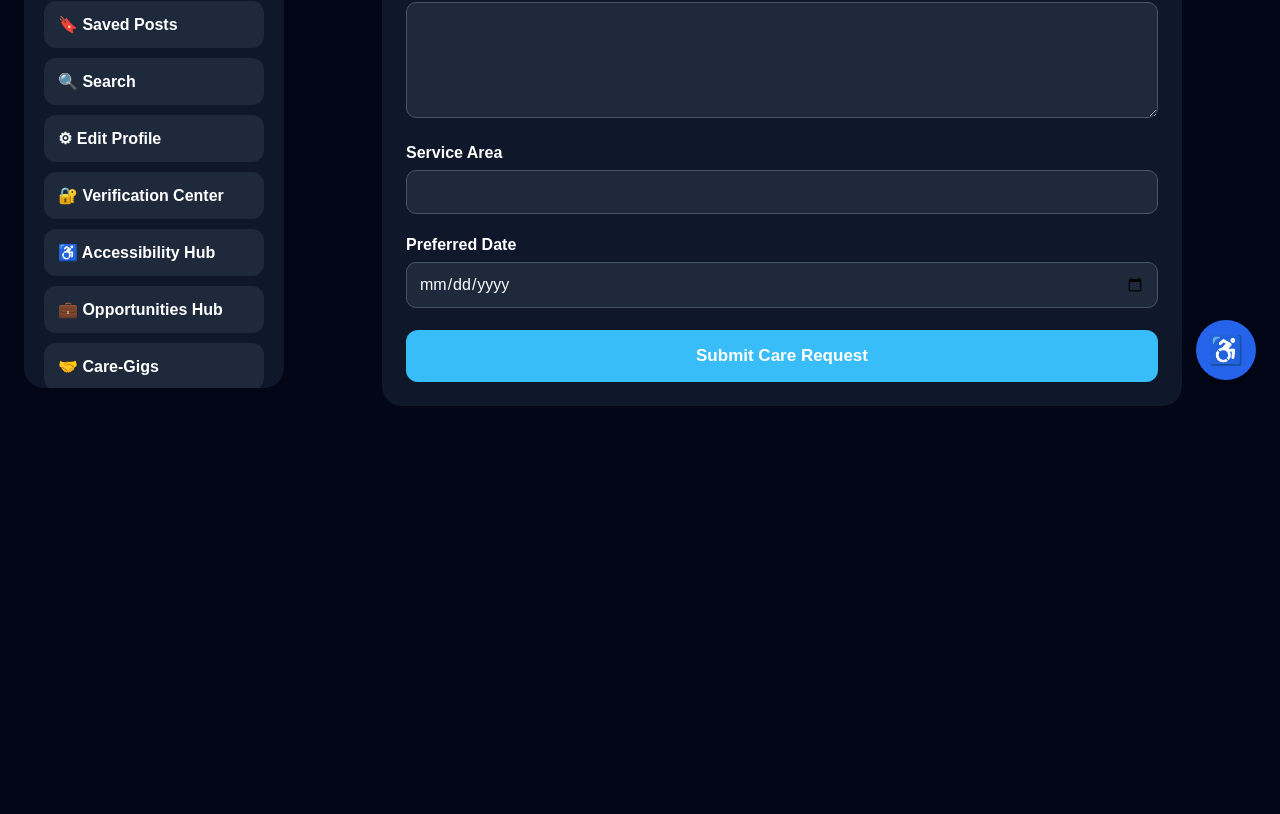
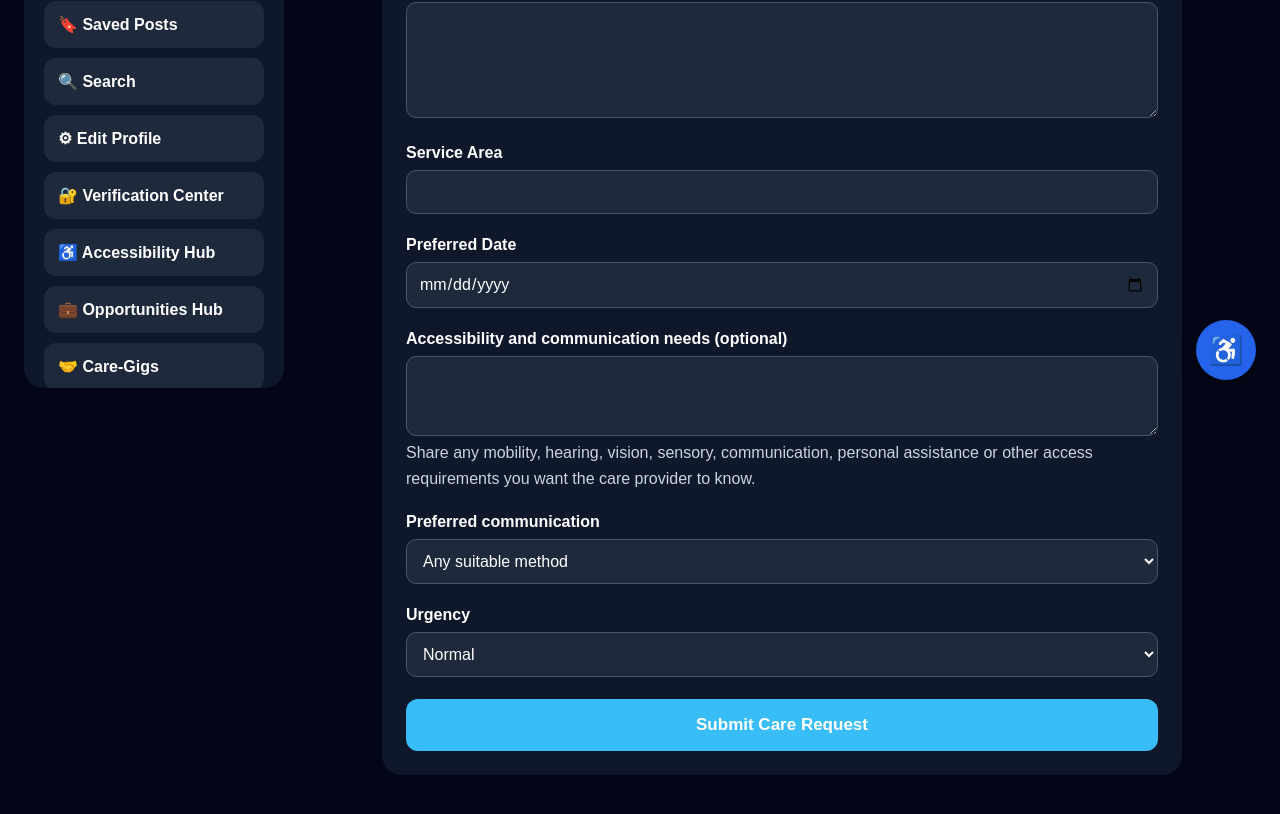
Before and after one commit to inclurah-png/inclura-web, a React (Vite) app: page /care-gigs/request in a window 1280 px wide. Shown: the part 396-1210 px from the top of the page. Before the commit the page ends 856 px from the top, so only its background shows below. Built offline with nearby package versions, Linux system fonts and the light colour scheme; no server answers; the database is empty; sample sign-in values are in the browser's storage.

Commit message:
Add accessibility and communication preferences to CareGig requests

```diff
--- a/src/components/CareRequestForm.jsx
+++ b/src/components/CareRequestForm.jsx
@@ -17,6 +17,9 @@ function CareRequestForm({
     description: "",
     location: "",
     preferredDate: "",
+    accessibilityNeeds: "",
+    communicationPreference: "any",
+    urgency: "normal",
   });
 
   const [statusMessage, setStatusMessage] = useState("");
@@ -99,9 +102,9 @@ function CareRequestForm({
         location: form.location.trim(),
         preferredDate: form.preferredDate,
         preferredTime: "",
-        urgency: "normal",
-        communicationPreference: "",
-        accessibilityNeeds: "",
+        urgency: form.urgency,
+        communicationPreference: form.communicationPreference,
+        accessibilityNeeds: form.accessibilityNeeds.trim(),
       });
 
       setForm({
@@ -109,6 +112,9 @@ function CareRequestForm({
         description: "",
         location: "",
         preferredDate: "",
+        accessibilityNeeds: "",
+        communicationPreference: "any",
+        urgency: "normal",
       });
 
       setStatusMessage(
@@ -259,7 +265,46 @@ function CareRequestForm({
           value={form.preferredDate}
           onChange={handleChange}
           style={input}
+          required
         />
+      </div>
+
+      <div style={fieldGroup}>
+        <label htmlFor="care-accessibility-needs" style={label}>
+          Accessibility and communication needs (optional)
+        </label>
+        <textarea
+          id="care-accessibility-needs"
+          name="accessibilityNeeds"
+          value={form.accessibilityNeeds}
+          onChange={handleChange}
+          rows={3}
+          maxLength={1000}
+          aria-describedby="care-accessibility-help"
+          style={input}
+        />
+        <p id="care-accessibility-help" style={helpText}>
+          Share any mobility, hearing, vision, sensory, communication, personal assistance or other access requirements you want the care provider to know.
+        </p>
+      </div>
+
+      <div style={fieldGroup}>
+        <label htmlFor="care-communication" style={label}>Preferred communication</label>
+        <select id="care-communication" name="communicationPreference" value={form.communicationPreference} onChange={handleChange} style={input}>
+          <option value="any">Any suitable method</option>
+          <option value="text">Text / chat</option>
+          <option value="voice">Voice call</option>
+          <option value="video">Video call</option>
+        </select>
+      </div>
+
+      <div style={fieldGroup}>
+        <label htmlFor="care-urgency" style={label}>Urgency</label>
+        <select id="care-urgency" name="urgency" value={form.urgency} onChange={handleChange} style={input}>
+          <option value="low">Low</option>
+          <option value="normal">Normal</option>
+          <option value="high">High</option>
+        </select>
       </div>
 
       <button
```
